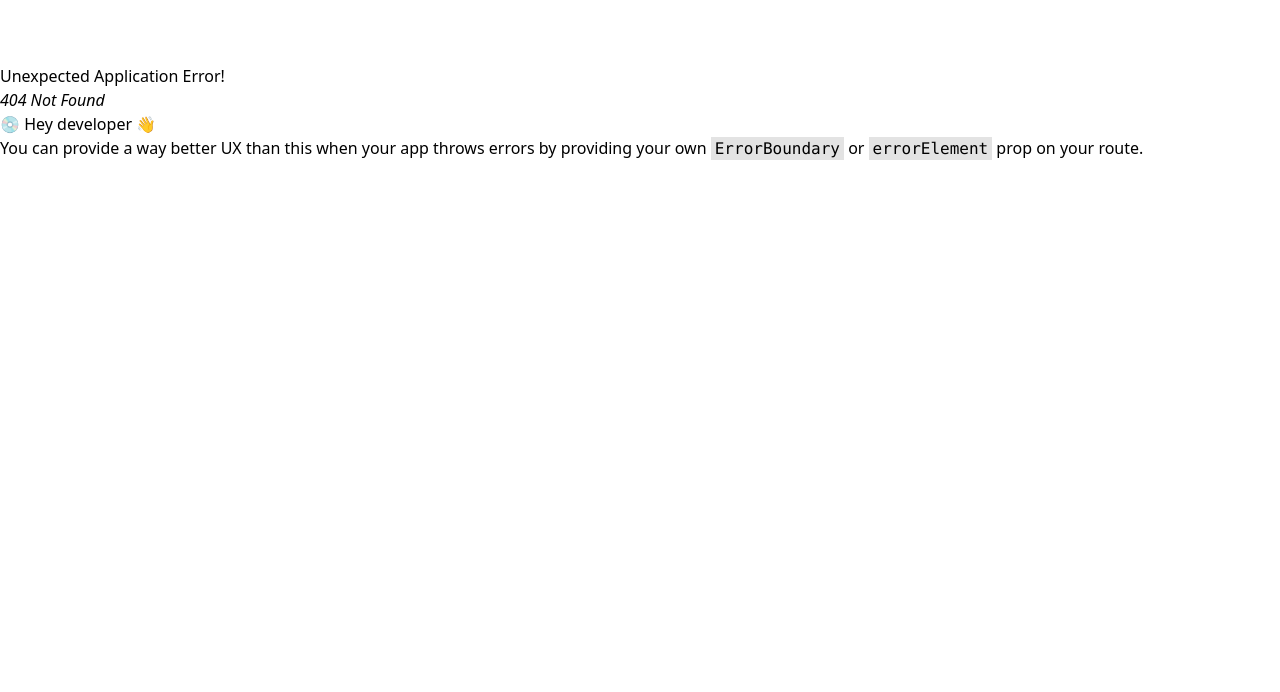
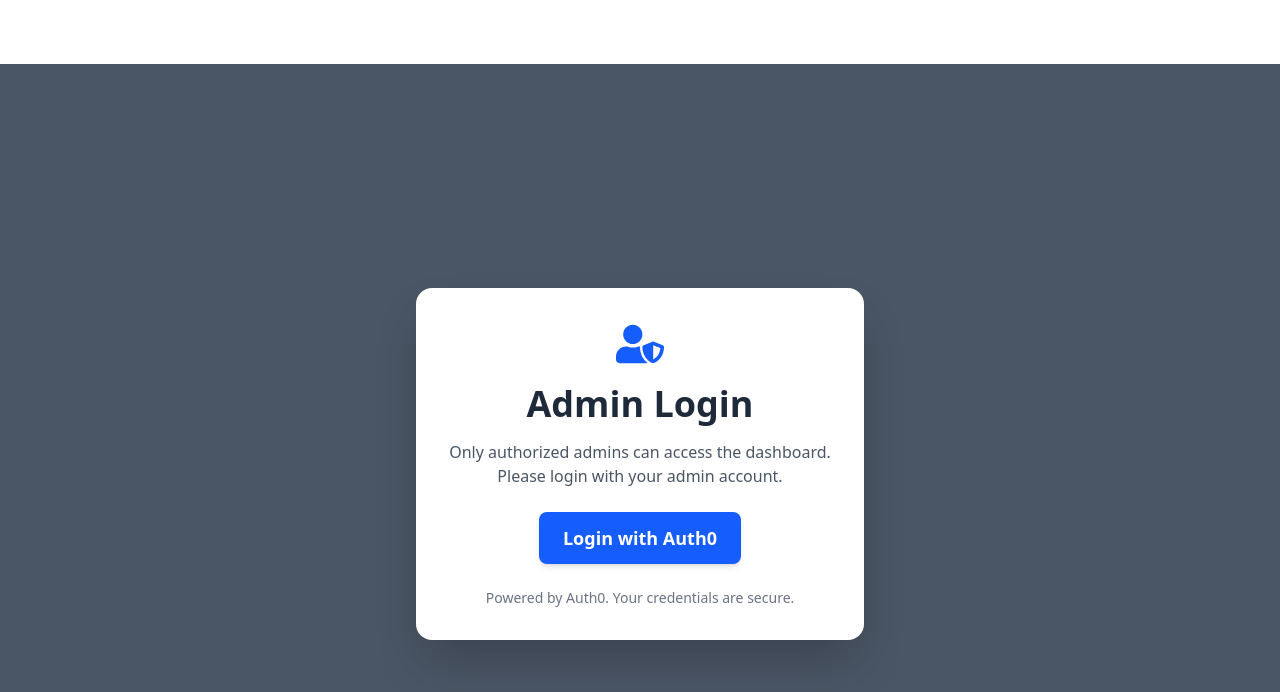
Before and after one commit to Parvesh-ops/E-commerce_Project, a React (Vite) app: page /dashboard/adminlogin in a window 1280 px wide. Before the commit this address had no page. Shown: the top 692 px of the page. Built offline with nearby package versions, Linux system fonts and the light colour scheme.

Commit message:
using auth 0

```diff
--- a/src/App.jsx
+++ b/src/App.jsx
@@ -60,7 +60,7 @@
 import Items from './Dashboard/Items.jsx'
 import Customers from './Dashboard/Customers.jsx'
 import Settings from './Dashboard/Settings.jsx'
-// import AdminLogin from './Dashboard/AdminLogin.jsx'
+import AdminLogin from './Dashboard/AdminLogin.jsx'
 
 
 
@@ -113,7 +113,7 @@
       {path : 'items' , element :<Items />},
       {path : 'customers' , element :<Customers />},
       {path : 'settings' , element :<Settings />},
-      // {path : 'adminlogin' , element :<AdminLogin />},
+      {path : 'adminlogin' , element :<AdminLogin />},
 
     ]
   }
--- a/src/Dashboard/AdminLogin.jsx
+++ b/src/Dashboard/AdminLogin.jsx
@@ -1,40 +1,57 @@
 import React, { useEffect } from "react";
 import { useAuth0 } from "@auth0/auth0-react";
 import { useNavigate } from "react-router-dom";
+import { FaUserShield } from "react-icons/fa";
 
 const AdminLogin = () => {
-  const { loginWithRedirect, isAuthenticated, user, } = useAuth0();
+  const { loginWithRedirect, isAuthenticated, user } = useAuth0();
   const navigate = useNavigate();
-  const ADMIN_EMAIL = "admin@gmail.com";
+
+  const ADMIN_EMAIL = "arveshchaudhary@gmail.com";
 
   useEffect(() => {
   if (isAuthenticated) {
-      // Check if the logged-in user is admin
+    console.log("Logged in user:", user); // <-- Check the email here
     if (user?.email === ADMIN_EMAIL) {
       navigate("/dashboard");
     } else {
-        alert("Access denied! You are not an admin.");
+      alert(`Access Denied! You are not an admin. Logged in as: ${user?.email}`);
     }
   }
 }, [isAuthenticated, user, navigate]);
 
 
   return (
-    <div className="h-screen flex items-center justify-center bg-gray-100">
-      <div className="bg-white p-8 rounded-xl shadow-xl w-full max-w-md text-center">
-        <h1 className="text-3xl font-bold mb-4 text-gray-800">
+    <div className="min-h-screen flex items-center justify-center bg-gray-600 p-4">
+      <div className="bg-white dark:bg-gray-800 p-8 rounded-2xl shadow-2xl w-full max-w-md text-center transform transition duration-500 hover:scale-105">
+
+        {/* Admin Icon */}
+        <div className="flex justify-center mb-4">
+          <FaUserShield className="text-blue-600 text-5xl" />
+        </div>
+
+        {/* Title */}
+        <h1 className="text-3xl md:text-4xl font-bold mb-4 text-gray-800 dark:text-gray-100">
           Admin Login
         </h1>
-        <p className="text-gray-600 mb-6">
-          Only authorized admins can access the dashboard.
+
+        {/* Description */}
+        <p className="text-gray-600 dark:text-gray-300 mb-6 text-sm md:text-base">
+          Only authorized admins can access the dashboard. Please login with your admin account.
         </p>
 
+        {/* Login Button */}
         <button
-          onClick={() => loginWithRedirect()}
-          className="px-6 py-3 bg-blue-600 text-white rounded-lg text-lg font-semibold hover:bg-blue-700 transition"
+          onClick={() => loginWithRedirect({ redirectUri: window.location.origin + "/dashboard" })}
+          className="w-full md:w-auto px-6 py-3 bg-blue-600 text-white rounded-lg text-lg font-semibold hover:bg-blue-700 transition transform hover:scale-105 shadow-md focus:outline-none focus:ring-2 focus:ring-blue-400 focus:ring-offset-2"
         >
-          Login as Admin
+          Login with Auth0
         </button>
+
+        {/* Footer Note */}
+        <p className="mt-6 text-gray-500 dark:text-gray-400 text-xs md:text-sm">
+          Powered by Auth0. Your credentials are secure.
+        </p>
       </div>
     </div>
   );
--- a/src/Dashboard/DashboardLayout.jsx
+++ b/src/Dashboard/DashboardLayout.jsx
@@ -24,43 +24,108 @@
 // export default DashboardLayout;
 
 
-//Using Auth0
-import React from "react";
-import Sidebar from './Sidebar';
-import Topbar from "./Topbar";
-import {Auth0Provider} from '@auth0/auth0-react'
-import { Outlet } from "react-router-dom";
+// //Using Auth0
+// import React from "react";
+// import Sidebar from './Sidebar';
+// import Topbar from "./Topbar";
+// import {Auth0Provider} from '@auth0/auth0-react'
+// import { Outlet } from "react-router-dom";
 // import AdminLogin from "./AdminLogin";
 
 
-const DashboardContent = () => {
-  return (
+// const DashboardContent = () => {
+//   return (
+//     <div className="flex">
+//       {/* Left Sidebar */}
+//       <Sidebar />
+//       {/* Right side → Topbar + page content */}
+//       <div className="flex-1">
+//         {/* Top bar */}
+//         <Topbar />
+//         {/* Page Content */}
+//         <div className="p-4">
+//           <Outlet />
+//         </div>
+//       </div>
+//     </div>
+//   );
+// };
+
+// const DashboardLayout = () => {
+//   return (
+//     <Auth0Provider
+//       domain="dev-3wey8x257lqdnzgj.us.auth0.com"
+//       clientId="eKam3hxVlcZE8og6iWuLpDa1X8j60g5T"
+//        authorizationParams={{
+//       redirect_uri: window.location.origin + "/dashboard/"
+//     }}>
+//       <AdminLogin />
+//       <DashboardContent />
+//     </Auth0Provider>
+//   );
+// };
+
+// export default DashboardLayout;
+
+
+import React from "react";
+import Sidebar from "./Sidebar";
+import Topbar from "./Topbar";
+import { Auth0Provider, useAuth0 } from "@auth0/auth0-react";
+import { Outlet } from "react-router-dom";
+import AdminLogin from "./AdminLogin";
+
+// Dashboard UI (only visible if logged in and admin)
+const DashboardContent = () => (
   <div className="flex">
-      {/* Left Sidebar */}
     <Sidebar />
-      {/* Right side → Topbar + page content */}
     <div className="flex-1">
-        {/* Top bar */}
       <Topbar />
-        {/* Page Content */}
       <div className="p-4">
+        {/* Nested pages will render here */}
         <Outlet />
       </div>
     </div>
   </div>
 );
+
+// Protected Dashboard: handles authentication
+const ProtectedDashboard = () => {
+  const { isLoading, isAuthenticated, user } = useAuth0();
+  const ADMIN_EMAIL = "admin@gmail.com";
+
+  if (isLoading) return <div className="text-center p-10">Loading...</div>;
+
+  // Not logged in → show login page
+  if (!isAuthenticated) return <AdminLogin />;
+
+  // Logged in but not admin → access denied
+ if (user?.email === ADMIN_EMAIL) {
+    return (
+      <div className="text-center p-10 text-red-600">
+        Access Denied! You are not an admin.
+      </div>
+    );
+  }
+
+  // Logged in as admin → show dashboard
+  return <DashboardContent />;
 };
 
+// Main Layout with Auth0 provider
 const DashboardLayout = () => {
+  const redirectUri =
+    process.env.NODE_ENV === "development"
+      ? "http://localhost:5173/dashboard"
+      : "https://yourproductiondomain.com/dashboard";
+
   return (
     <Auth0Provider
       domain="dev-3wey8x257lqdnzgj.us.auth0.com"
       clientId="eKam3hxVlcZE8og6iWuLpDa1X8j60g5T"
-       authorizationParams={{
-      redirect_uri: window.location.origin
-    }}>
-      {/* <AdminLogin /> */}
-      <DashboardContent />
+      authorizationParams={{ redirect_uri: redirectUri }}
+    >
+      <ProtectedDashboard />
     </Auth0Provider>
   );
 };
```
Lines whose indentation alone changed are shown as unchanged.
